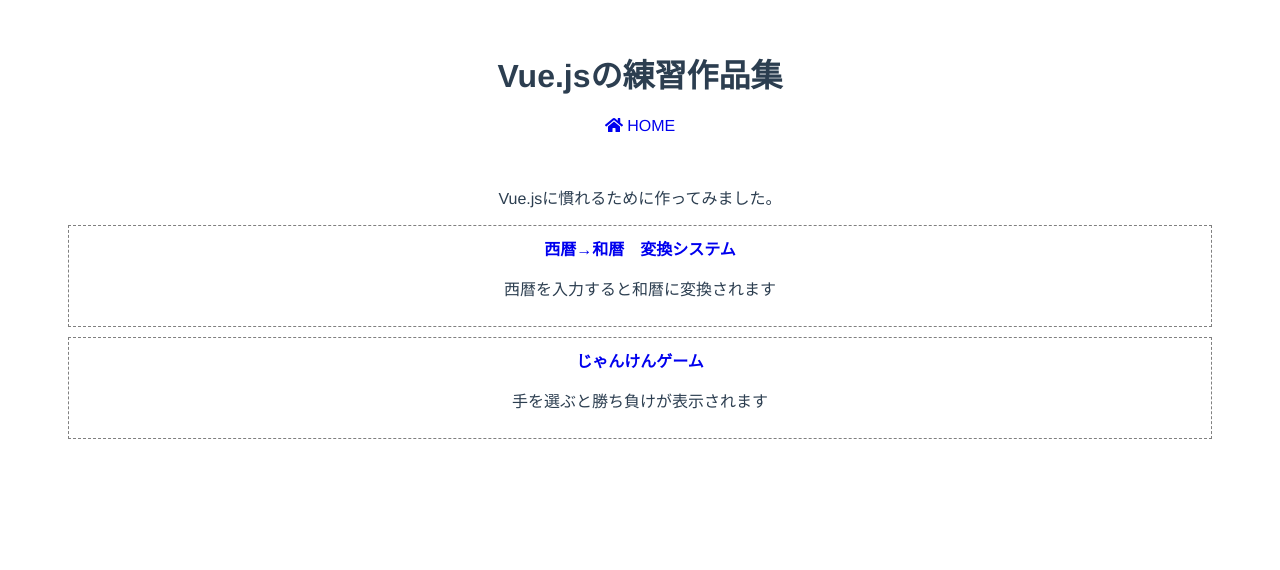
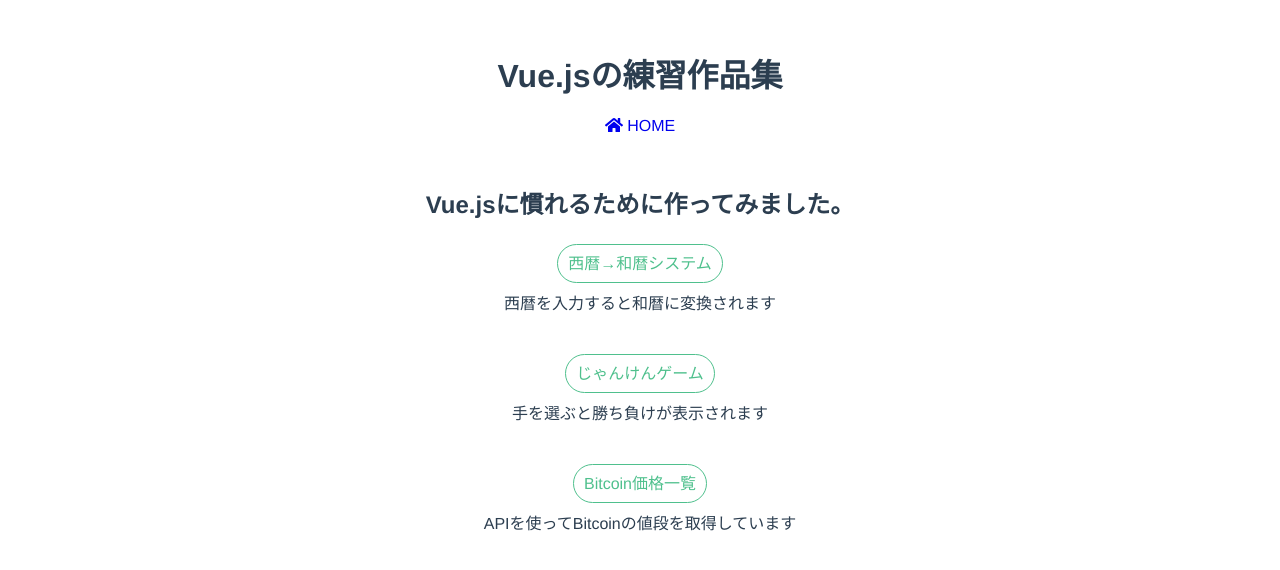
Before and after one commit to fumikao/vue-practice, a Vue app: page / in a window 1280 px wide. Shown: the top 570 px of the page. Built offline with nearby package versions, Linux system fonts and the light colour scheme.

Commit message:
Update Top.vue

```diff
--- a/src/components/Top.vue
+++ b/src/components/Top.vue
@@ -1,13 +1,17 @@
 <template>
   <div class="container">
-    <p>Vue.jsに慣れるために作ってみました。</p>
+    <h2>Vue.jsに慣れるために作ってみました。</h2>
     <div class="project">
-      <router-link to="/year-converter">西暦→和暦　変換システム</router-link></li>
+      <router-link to="/year-converter">西暦→和暦システム</router-link></li>
       <p>西暦を入力すると和暦に変換されます</p>
     </div>
     <div class="project">
-      <router-link to="/Janken">じゃんけんゲーム</router-link></li>
+      <router-link to="/janken">じゃんけんゲーム</router-link></li>
       <p>手を選ぶと勝ち負けが表示されます</p>
+    </div>
+    <div class="project">
+      <router-link to="/bitcoin">Bitcoin価格一覧</router-link></li>
+      <p>APIを使ってBitcoinの値段を取得しています</p>
     </div>
   </div>
 </template>
@@ -24,15 +28,14 @@ export default {
 <!-- Add "scoped" attribute to limit CSS to this component only -->
 <style lang="scss" scoped>
 .project {
-  border: dashed 1px gray;
   padding: 10px;
   margin: 10px;
   a {
-    // color: #78FF94;
-    font-weight: bold;
-    &:hover {
-      opacity: 0.5;
-    }
+    text-decoration: none;
+    border: 1px #4fc08d solid;
+    border-radius: 30px;
+    padding: 10px;
+    color: #4fc08d;
   }
 }
 </style>
```
